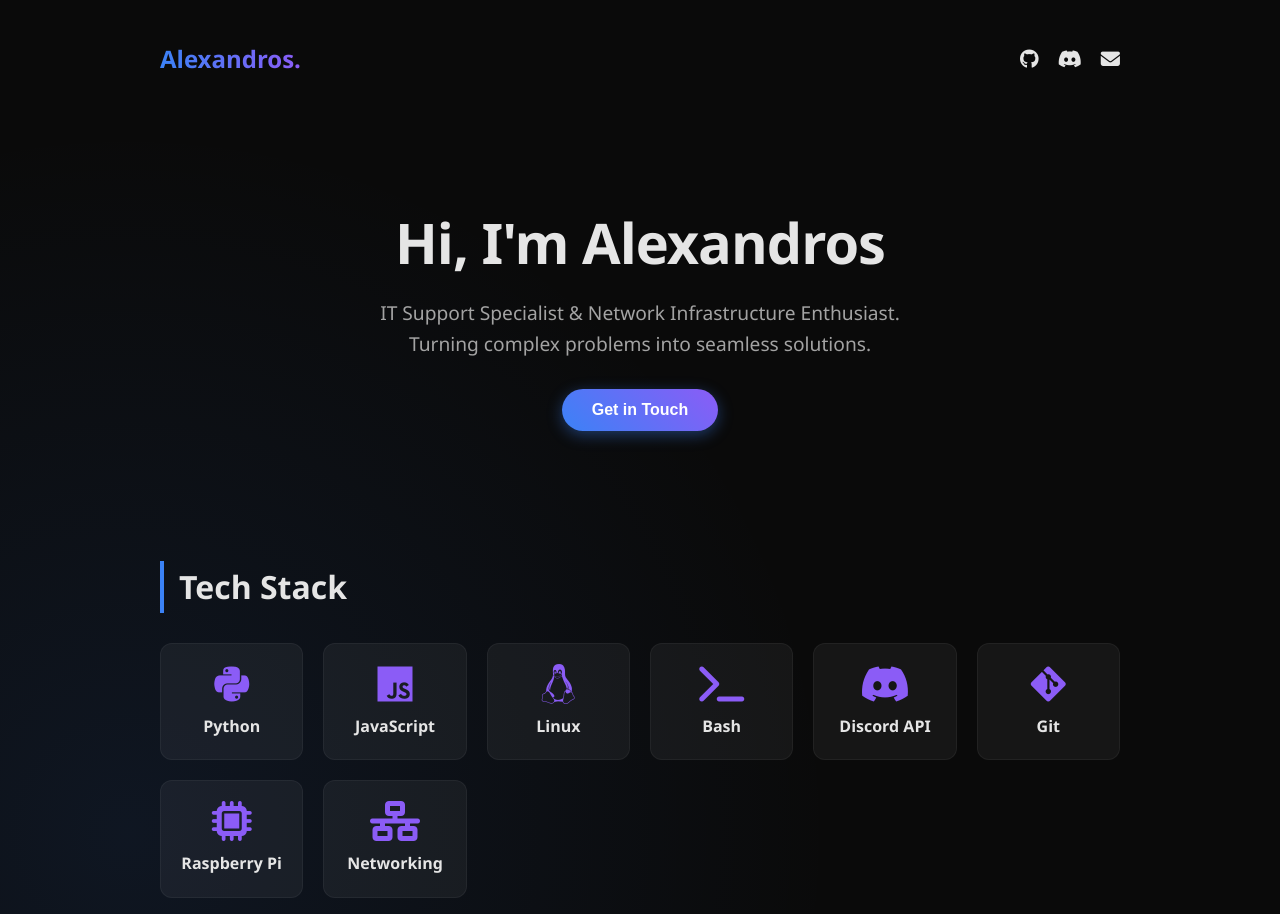
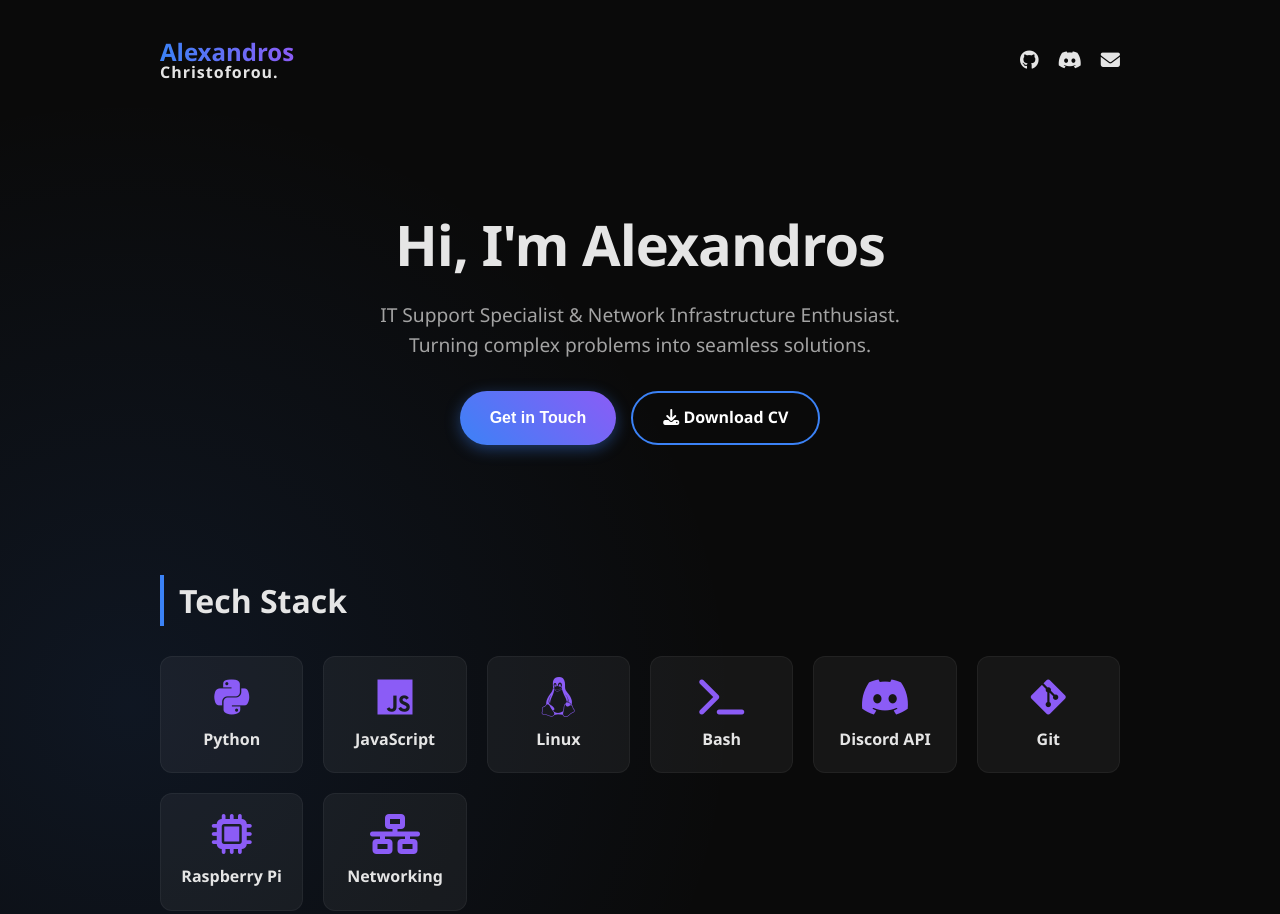
Before and after one commit to CrazyAlex15/MyCV, a plain HTML site: page index.html in a window 1280 px wide. Shown: the top 914 px of the page. Drawn offline with Linux system fonts and the light colour scheme.

Commit message:
Auto-update via Script

```diff
--- a/index.html
+++ b/index.html
@@ -38,7 +38,25 @@
             padding: 20px 0;
             margin-bottom: 50px;
         }
-        .logo { font-size: 1.5rem; font-weight: bold; background: linear-gradient(to right, var(--primary), var(--accent)); -webkit-background-clip: text; -webkit-text-fill-color: transparent; }
+        .nav-brand {
+            display: flex;
+            flex-direction: column;
+            line-height: 1;
+        }
+        .logo {
+            font-size: 1.5rem;
+            font-weight: bold;
+            background: linear-gradient(to right, var(--primary), var(--accent));
+            -webkit-background-clip: text;
+            -webkit-text-fill-color: transparent;
+        }
+        .surname {
+            font-size: 1rem;
+            font-weight: bold;
+            color: var(--text);
+            letter-spacing: 1px;
+        }
+
         .socials a, .socials button {
             color: var(--text); font-size: 1.2rem; margin-left: 15px;
             transition: color 0.3s; background: none; border: none; cursor: pointer; padding: 0;
@@ -67,6 +85,12 @@
             font-size: 1rem;
         }
         .btn:hover { transform: translateY(-2px); }
+        .btn-outline {
+            background: transparent;
+            border: 2px solid var(--primary);
+            box-shadow: none;
+        }
+        .btn-outline:hover { background: rgba(59, 130, 246, 0.1); }
 
         /* Back to Top Button */
         #backToTop {
@@ -81,15 +105,12 @@
             height: 50px;
             font-size: 1.2rem;
             cursor: pointer;
-            display: none; /* Hidden by default */
+            display: none;
             box-shadow: 0 4px 10px rgba(0,0,0,0.3);
             transition: 0.3s;
             z-index: 1000;
         }
-        #backToTop:hover {
-            transform: translateY(-5px);
-            background: var(--accent);
-        }
+        #backToTop:hover { transform: translateY(-5px); background: var(--accent); }
 
         /* Titles */
         h2 { font-size: 2rem; margin-bottom: 30px; border-left: 4px solid var(--primary); padding-left: 15px; }
@@ -110,25 +131,14 @@
         .company { color: var(--primary); font-weight: 600; margin-bottom: 10px; display: block; }
         .date { float: right; font-size: 0.9rem; color: var(--text-muted); background: rgba(0,0,0,0.3); padding: 2px 8px; border-radius: 4px; }
 
-        /* Skills Grid Styling */
+        /* Skills Grid */
         .skills-grid {
-            display: grid;
-            grid-template-columns: repeat(auto-fit, minmax(130px, 1fr));
-            gap: 20px;
-            margin-bottom: 60px;
+            display: grid; grid-template-columns: repeat(auto-fit, minmax(130px, 1fr)); gap: 20px; margin-bottom: 60px;
         }
         .skill-item {
-            background: var(--card-bg);
-            padding: 20px;
-            border-radius: 12px;
-            text-align: center;
-            border: 1px solid rgba(255,255,255,0.05);
-            transition: 0.3s;
-            font-weight: bold;
-            display: flex;
-            flex-direction: column;
-            align-items: center;
-            gap: 10px;
+            background: var(--card-bg); padding: 20px; border-radius: 12px; text-align: center;
+            border: 1px solid rgba(255,255,255,0.05); transition: 0.3s; font-weight: bold;
+            display: flex; flex-direction: column; align-items: center; gap: 10px;
         }
         .skill-item i { font-size: 2.5rem; color: var(--accent); transition: 0.3s; }
         .skill-item:hover { background: rgba(255,255,255,0.1); transform: translateY(-5px); border-color: var(--primary); }
@@ -162,7 +172,10 @@
 
     <div class="container">
         <nav>
-            <div class="logo">Alexandros.</div>
+            <div class="nav-brand">
+                <span class="logo">Alexandros</span>
+                <span class="surname">Christoforou.</span>
+            </div>
             <div class="socials">
                 <a href="https://github.com/CrazyAlex15" target="_blank"><i class="fab fa-github"></i></a>
                 <a href="https://discord.gg/4jgQZVtZ66" target="_blank"><i class="fab fa-discord"></i></a>
@@ -178,6 +191,7 @@
             </p>
             <div class="btn-group">
                 <button class="btn" onclick="copyEmail(this, 'button')">Get in Touch</button>
+                <a href="cv.pdf" download class="btn btn-outline"><i class="fas fa-download"></i> Download CV</a>
             </div>
         </header>
 
@@ -310,14 +324,6 @@
             </div>
         </section>
 
-        <section>
-            <h2>Coding Activity</h2>
-            <div class="job-card" style="text-align: center; overflow-x: auto;">
-                <img src="https://gh-chart.rshah.org/3b82f6/CrazyAlex15" alt="CrazyAlex15's Github Chart" style="min-width: 600px;">
-                <p style="margin-top: 10px; color: #a3a3a3; font-size: 0.9rem;">My contribution graph on GitHub.</p>
-            </div>
-        </section>
-
         <footer>
             <p>&copy; 2025 Alexandros. Built with ❤️ and Code.</p>
         </footer>
@@ -346,16 +352,13 @@
 
         // Back to Top Logic
         const backToTopBtn = document.getElementById("backToTop");
-
         window.onscroll = function() {
-            // Εμφάνιση κουμπιού όταν κατέβεις 300px
             if (document.body.scrollTop > 300 || document.documentElement.scrollTop > 300) {
                 backToTopBtn.style.display = "block";
             } else {
                 backToTopBtn.style.display = "none";
             }
         };
-
         function scrollToTop() {
             window.scrollTo({ top: 0, behavior: 'smooth' });
         }
```
